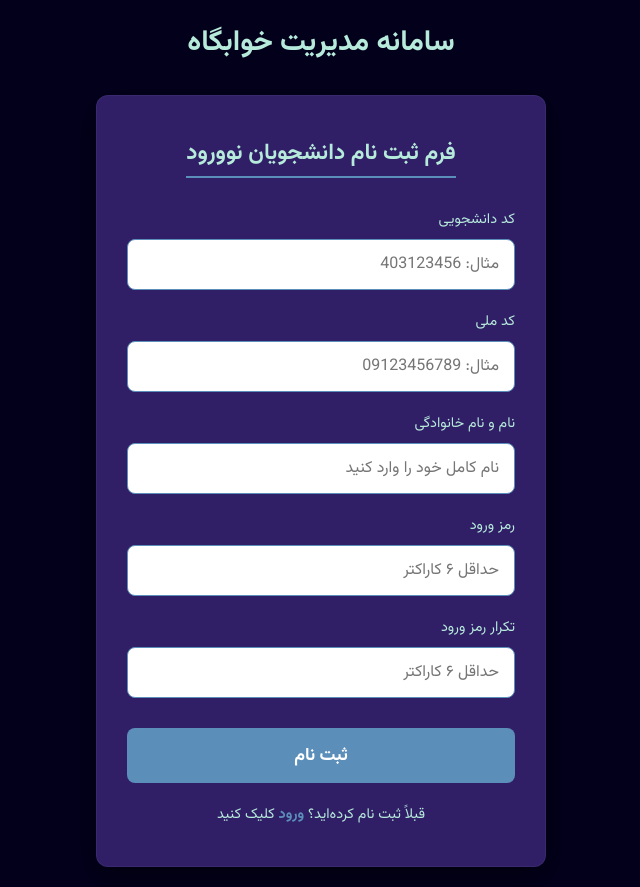
After one commit to MrEvanORG/webdorm, a Django app: template myapp/templates/sign_up.html in a window 1280 px wide. The commit adds this page. Shown: the whole page, without its empty margins (319-959 px from the left). Run offline with Django 5.2, Linux system fonts and the light colour scheme; the template is opened without the code that fills it, so the values that code supplies are empty.

Commit message:
start front development
sign up and log in web page

```diff
--- /dev/null
+++ b/myapp/static/css/style.css
@@ -0,0 +1,148 @@
+/* ۱. وارد کردن پالت رنگی از فایل روت */
+@import url('root/light_root.css');
+
+/* ۲. تنظیمات پایه برای کل پروژه */
+* {
+    box-sizing: border-box;
+    margin: 0;
+    padding: 0;
+}
+
+body {
+    direction: rtl;
+    font-family: 'Vazirmatn', sans-serif;
+    background-color: var(--primary-color); /* پس‌زمینه بسیار تیره طبق روت */
+    display: flex;
+    justify-content: center;
+    align-items: center;
+    min-height: 100vh;
+    padding: 20px;
+
+}
+
+button, input{
+    font-family: "Vazirmatn";
+
+}
+
+.container {
+    width: 100%;
+    max-width: 450px; /* عرض بهینه برای فرم‌ها */
+    text-align: center;
+}
+
+.main-title {
+    color: var(--text-color); /* رنگ سبزآبی روشن از روت */
+    margin-bottom: 30px;
+    font-size: 1.8rem;
+    font-weight: 700;
+}
+
+/* ۳. استایل کارت (مشترک برای ورود و ثبت نام) */
+.login-card {
+    background-color: var(--secondary-color); /* رنگ بنفش تیره از روت */
+    padding: 40px 30px;
+    border-radius: 12px;
+    box-shadow: 0 10px 30px rgba(0, 0, 0, 0.5);
+    border: 1px solid rgba(255, 255, 255, 0.05);
+}
+
+.card-title {
+    color: var(--text-color);
+    margin-bottom: 30px;
+    font-size: 1.4rem;
+    border-bottom: 2px solid var(--third-color);
+    display: inline-block;
+    padding-bottom: 5px;
+}
+
+/* ۴. فرم و فیلدهای ورودی */
+.input-group {
+    margin-bottom: 20px;
+    text-align: right;
+}
+
+.input-group label {
+    display: block;
+    color: var(--text-color);
+    margin-bottom: 8px;
+    font-size: 0.9rem;
+}
+
+.input-group input {
+    width: 100%;
+    padding: 12px 15px;
+    border: 1px solid var(--third-color);
+    border-radius: 8px;
+    background-color: var(--white-color); /* سفید */
+    color: var(--black-color); /* متن داخل باکس کاملاً مشکی طبق درخواست شما */
+    font-size: 1rem;
+    outline: none;
+    transition: all 0.3s ease;
+}
+
+.input-group input:focus {
+    box-shadow: 0 0 10px var(--third-color);
+    border-color: var(--text-color);
+}
+
+/* ۵. دکمه‌ها */
+.login-button {
+    width: 100%;
+    padding: 14px;
+    background-color: var(--third-color); /* آبی روشن پالت */
+    color: var(--white-color);
+    border: none;
+    border-radius: 8px;
+    font-size: 1.1rem;
+    font-weight: bold;
+    cursor: pointer;
+    margin-top: 10px;
+    transition: transform 0.2s, background-color 0.3s;
+}
+
+.login-button:hover {
+    background-color: var(--accent-color); /* تغییر رنگ به سبز آکاسیا در هاور */
+    transform: translateY(-2px);
+}
+
+/* ۶. متون اضافه و لینک‌ها */
+.extra-text {
+    color: var(--text-color);
+    margin-top: 20px;
+    font-size: 0.9rem;
+}
+
+.extra-text a {
+    color: var(--third-color);
+    text-decoration: none;
+    font-weight: bold;
+}
+
+.extra-text a:hover {
+    text-decoration: underline;
+    color: var(--text-color);
+}
+
+/* ۷. اصلاح فوتر (حل مشکل تصویر) */
+.main-footer {
+    margin-top: 40px;
+    padding: 15px;
+    border-top: 1px solid rgba(91, 143, 185, 0.2); /* استفاده از شفافیت Third Color */
+}
+
+.main-footer p {
+    color: var(--text-color);
+    font-size: 0.8rem;
+    opacity: 0.8;
+}
+
+/* ۸. واکنش‌گرایی برای موبایل */
+@media (max-width: 480px) {
+    .login-card {
+        padding: 25px 15px;
+    }
+    .main-title {
+        font-size: 1.5rem;
+    }
+}
--- a/myapp/templates/patterns/base.html
+++ b/myapp/templates/patterns/base.html
@@ -0,0 +1,36 @@
+<!-- {% load static %}
+<!DOCTYPE html>
+<html lang="en">
+<head>
+    <meta charset="UTF-8">
+    <meta name="viewport" content="width=device-width, initial-scale=1.0">
+    <link rel="stylesheet" href="{% static 'css/style.css' %}" >
+</head>
+<body>
+
+</body>
+</html> -->
+
+
+
+{% load static %}
+<!DOCTYPE html>
+<html lang="fa" dir="rtl">
+<head>
+    <meta charset="UTF-8">
+    <meta name="viewport" content="width=device-width, initial-scale=1.0">
+    <link rel="stylesheet" href="{% static 'css/style.css' %}">
+    <link href="https://fonts.googleapis.com/css2?family=Vazirmatn:wght@400;700&display=swap" rel="stylesheet">
+    <title>{% block title %}{% endblock %} - مدیریت خوابگاه</title>
+</head>
+<body>
+    <div class="container">
+        <h1 class="main-title">سامانه مدیریت خوابگاه</h1>
+
+        {% block content %}
+        {% endblock %}
+
+    </div>
+
+</body>
+</html>
--- /dev/null
+++ b/myapp/templates/sign_up.html
@@ -0,0 +1,43 @@
+{% extends 'patterns/base.html' %}
+
+{% block title %}ثبت‌نام{% endblock %}
+
+{% block content %}
+<div class="login-card">
+    <h2 class="card-title">فرم ثبت نام دانشجویان نوورود</h2>
+
+    <form action="#" method="POST" class="register-form">
+        <div class="input-group">
+            <label for="student-id">کد دانشجویی</label>
+            <input type="text" id="student-id" name="student_id" placeholder="مثال: 403123456" required>
+        </div>
+
+        <div class="input-group">
+            <label for="student-id">کد ملی</label>
+            <input type="text" id="National-id" name="National_id" placeholder="مثال: 09123456789" required>
+        </div>
+
+        <div class="input-group">
+            <label for="full-name">نام و نام خانوادگی</label>
+            <input type="text" id="full-name" name="full_name" placeholder="نام کامل خود را وارد کنید" required>
+        </div>
+
+        <div class="input-group">
+            <label for="password">رمز ورود</label>
+            <input type="password" id="password" name="password" placeholder="حداقل ۶ کاراکتر" required>
+        </div>
+
+        <div class="input-group">
+            <label for="password">تکرار رمز ورود</label>
+            <input type="password" id="password" name="password" placeholder="حداقل ۶ کاراکتر" required>
+        </div>
+
+        <button type="submit" class="login-button">ثبت نام</button>
+    </form>
+
+    <p class="extra-text">
+        قبلاً ثبت نام کرده‌اید؟
+        <a href="{% url 'index' %}">ورود</a> کلیک کنید
+    </p>
+</div>
+{% endblock %}
```
Also changed, not shown: myapp/templates/index.html (+28 -1 lines).
